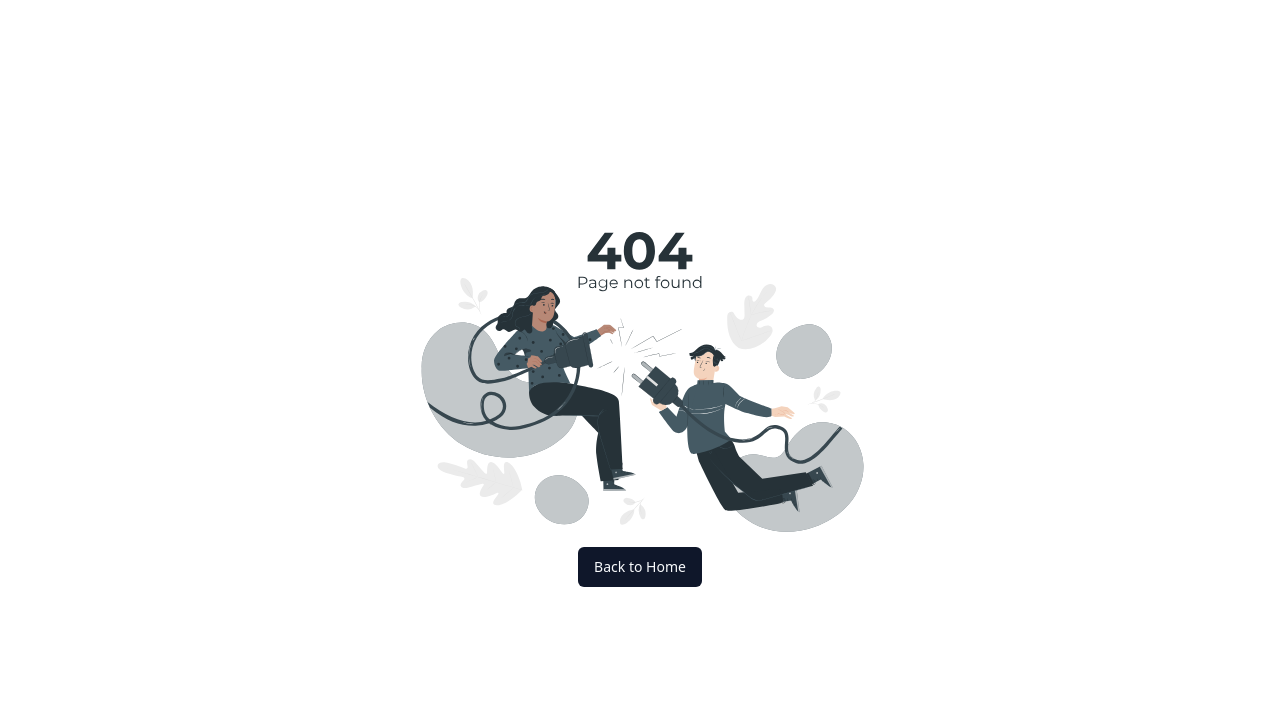
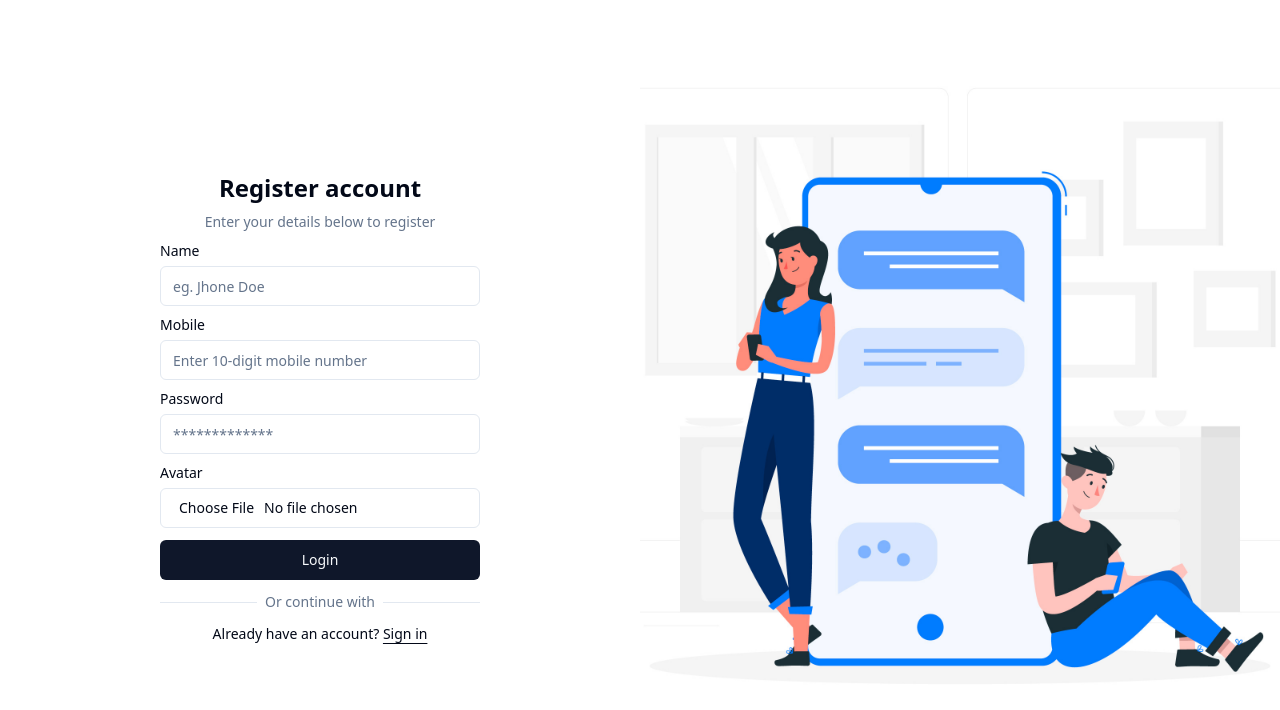
Before and after one commit to KKashi-Hatake/Quick_chat_fontend, a Next.js app: page /signup in a window 1280 px wide. Before the commit this address had no page. Shown: the top 710 px of the page. Built offline with nearby package versions, Linux system fonts and the light colour scheme.

Commit message:
`Update dependencies in package-lock.json and package.json, add @radix-ui/react-label and update @radix-ui/react-slot, @react-hook-form, and zod versions.`

```diff
--- a/package.json
+++ b/package.json
@@ -16,6 +16,7 @@
     "@radix-ui/react-dialog": "^1.1.6",
     "@radix-ui/react-dropdown-menu": "^2.1.14",
     "@radix-ui/react-icons": "^1.3.2",
+    "@radix-ui/react-label": "^2.1.7",
     "@radix-ui/react-slot": "^1.1.2",
     "axios": "^1.7.9",
     "class-variance-authority": "^0.7.1",
@@ -26,13 +27,13 @@
     "next-themes": "^0.4.4",
     "react": "^19.0.0",
     "react-dom": "^19.0.0",
-    "react-hook-form": "^7.54.2",
+    "react-hook-form": "^7.56.4",
     "socket.io-client": "^4.8.1",
     "sonner": "^2.0.1",
     "tailwind-merge": "^3.0.1",
     "tailwindcss-animate": "^1.0.7",
     "uuid": "^11.1.0",
-    "zod": "^3.24.2"
+    "zod": "^3.25.7"
   },
   "devDependencies": {
     "@types/node": "^20",
--- /dev/null
+++ b/src/app/(auth)/login/page.tsx
@@ -0,0 +1,24 @@
+import { LoginForm } from "@/components/auth/login-form"
+
+export default function LoginPage() {
+  return (
+    <div className="grid min-h-svh lg:grid-cols-2">
+      <div className="flex flex-col gap-4 p-6 md:p-10">
+        <div className="flex justify-center gap-2 md:justify-start">
+        </div>
+        <div className="flex flex-1 items-center justify-center">
+          <div className="w-full max-w-xs">
+            <LoginForm />
+          </div>
+        </div>
+      </div>
+      <div className="relative hidden bg-muted lg:block">
+        <img
+          src="/assets/chat.jpg"
+          alt="Image"
+          className="absolute inset-0 h-full w-full object-cover dark:brightness-[0.2] dark:grayscale"
+        />
+      </div>
+    </div>
+  )
+}
--- /dev/null
+++ b/src/app/(auth)/signup/page.tsx
@@ -0,0 +1,24 @@
+import { SignupForm } from "@/components/auth/signup-form"
+
+export default function SignupPage() {
+  return (
+    <div className="grid min-h-svh lg:grid-cols-2">
+      <div className="flex flex-col gap-4 p-6 md:p-10">
+        <div className="flex justify-center gap-2 md:justify-start">
+        </div>
+        <div className="flex flex-1 items-center justify-center">
+          <div className="w-full max-w-xs">
+            <SignupForm />
+          </div>
+        </div>
+      </div>
+      <div className="relative hidden bg-muted lg:block">
+        <img
+          src="/assets/chat.jpg"
+          alt="Image"
+          className="absolute inset-0 h-full w-full object-cover dark:brightness-[0.2] dark:grayscale"
+        />
+      </div>
+    </div>
+  )
+}
--- a/src/app/page.tsx
+++ b/src/app/page.tsx
@@ -20,7 +20,7 @@ export default async function Home() {
         {/* Sidebar */}
         <SideBar/>
         {/* Hero Section */}
-        {/* <HeroSection /> */}
+        <HeroSection />
         <div></div>
 
 
--- /dev/null
+++ b/src/components/auth/login-form.tsx
@@ -0,0 +1,96 @@
+'use client'
+
+import { cn } from "@/lib/utils"
+import { Button } from "@/components/ui/button"
+import { Input } from "@/components/ui/input"
+import { Label } from "@/components/ui/label"
+import { z } from "zod"
+import { zodResolver } from "@hookform/resolvers/zod"
+import { useForm } from "react-hook-form"
+
+
+
+
+const FormSchema = z.object({
+    mobile: z
+        .string()
+        .regex(/^\d{10}$/, {
+            message: "Mobile number must be exactly 10 digits",
+        }),
+    password: z.string().min(8, {
+        message: "Password must be at least 8 characters long",
+    }),
+})
+
+
+type FormData = z.infer<typeof FormSchema>;
+
+export function LoginForm({
+    className,
+    ...props
+}: React.ComponentPropsWithoutRef<"form">) {
+    const {
+        register,
+        handleSubmit,
+        formState: { errors },
+    } = useForm<FormData>({
+        resolver: zodResolver(FormSchema),
+    })
+
+    const onSubmit = (data: FormData) => {
+        console.log("Form Data:", data)
+        // Handle login logic here
+    }
+
+    return (
+        <form className={cn("flex flex-col gap-6", className)} onSubmit={handleSubmit(onSubmit)} {...props}>
+            <div className="flex flex-col items-center gap-2 text-center">
+                <h1 className="text-2xl font-bold">Login to your account</h1>
+                <p className="text-balance text-sm text-muted-foreground">
+                    Enter your mobile below to login to your account
+                </p>
+            </div>
+            <div className="grid gap-6">
+                <div className="grid gap-2">
+                    <Label htmlFor="mobile">Mobile</Label>
+                    <Input id="mobile" type="text" placeholder="Enter 10-digit mobile number"
+                        {...register("mobile")} />
+                    {errors.mobile && (
+                        <p className="text-sm text-red-500">{errors.mobile.message}</p>
+                    )}
+                </div>
+                <div className="grid gap-2">
+                    <div className="flex items-center">
+                        <Label htmlFor="password">Password</Label>
+                        <a
+                            href="#"
+                            className="ml-auto text-sm underline-offset-4 hover:underline"
+                        >
+                            Forgot your password?
+                        </a>
+                    </div>
+                    <Input id="password" type="password" placeholder="Enter password"
+                        {...register("password")} />
+                    {errors.password && (
+                        <p className="text-sm text-red-500">{errors.password.message}</p>
+                    )}
+                </div>
+                <Button type="submit" className="w-full">
+                    Login
+                </Button>
+                <div className="relative text-center text-sm after:absolute after:inset-0 after:top-1/2 after:z-0 after:flex after:items-center after:border-t after:border-border">
+                    <span className="relative z-10 bg-background px-2 text-muted-foreground">
+                        Or continue with
+                    </span>
+                </div>
+
+            </div>
+            <div className="text-center text-sm">
+                Don&apos;t have an account?{" "}
+                <a href="signup" className="underline underline-offset-4">
+                    Sign up
+                </a>
+            </div>
+        </form>
+    )
+}
--- /dev/null
+++ b/src/components/auth/signup-form.tsx
@@ -0,0 +1,102 @@
+'use client'
+
+import { cn } from "@/lib/utils"
+import { Button } from "@/components/ui/button"
+import { Input } from "@/components/ui/input"
+import { Label } from "@/components/ui/label"
+import { z } from "zod"
+import { zodResolver } from "@hookform/resolvers/zod"
+import { useForm } from "react-hook-form"
+
+
+
+
+const FormSchema = z.object({
+    name: z.string().min(1, { message: "Name is required" }),
+    mobile: z
+        .string()
+        .regex(/^\d{10}$/, { message: "Mobile number must be exactly 10 digits" }),
+    password: z
+        .string()
+        .min(8, { message: "Password must be at least 8 characters" })
+        .regex(/[A-Z]/, { message: "Must include at least one uppercase letter" })
+        .regex(/[a-z]/, { message: "Must include at least one lowercase letter" })
+        .regex(/[0-9]/, { message: "Must include at least one number" })
+        .regex(/[^A-Za-z0-9]/, {
+            message: "Must include at least one special character",
+        }),
+    avatar: z
+        .custom<FileList>((v) => v instanceof FileList && v.length > 0, {
+            message: "Avatar is required",
+        }),
+})
+
+
+type FormData = z.infer<typeof FormSchema>;
+
+export function SignupForm({
+    className,
+    ...props
+}: React.ComponentPropsWithoutRef<"form">) {
+    const {
+        register,
+        handleSubmit,
+        formState: { errors },
+    } = useForm<FormData>({
+        resolver: zodResolver(FormSchema),
+    })
+
+    const onSubmit = (data: FormData) => {
+        console.log("Form Data:", data)
+        // Handle login logic here
+    }
+
+    return (
+        <form onSubmit={handleSubmit(onSubmit)} className="space-y-3">
+            <div className="flex flex-col items-center gap-2 text-center">
+                <h1 className="text-2xl font-bold">Register account</h1>
+                <p className="text-balance text-sm text-muted-foreground">
+                    Enter your details below to register
+                </p>
+            </div>
+            <div className="grid gap-2">
+                <Label htmlFor="name">Name</Label>
+                <Input id="name" {...register("name")} placeholder="eg. Jhone Doe" />
+                {errors.name && <p className="text-sm text-red-500">{errors.name.message}</p>}
+            </div>
+
+            <div className="grid gap-2">
+                <Label htmlFor="mobile">Mobile</Label>
+                <Input id="mobile" type="text" {...register("mobile")} placeholder="Enter 10-digit mobile number" />
+                {errors.mobile && <p className="text-sm text-red-500">{errors.mobile.message}</p>}
+            </div>
+
+            <div className="grid gap-2">
+                <Label htmlFor="password">Password</Label>
+                <Input id="password" type="password" {...register("password")} placeholder="*************"/>
+                {errors.password && <p className="text-sm text-red-500">{errors.password.message}</p>}
+            </div>
+
+            <div className="grid gap-2">
+                <Label htmlFor="avatar">Avatar</Label>
+                <Input id="avatar" type="file" accept="image/*" {...register("avatar")} />
+                {errors.avatar && <p className="text-sm text-red-500">{errors.avatar.message}</p>}
+            </div>
+
+            <Button type="submit" className="w-full">
+                Login
+            </Button>
+            <div className="relative text-center text-sm after:absolute after:inset-0 after:top-1/2 after:z-0 after:flex after:items-center after:border-t after:border-border">
+                <span className="relative z-10 bg-background px-2 text-muted-foreground">
+                    Or continue with
+                </span>
+            </div>
+            <div className="text-center text-sm">
+                Already have an account?{" "}
+                <a href="/login" className="underline underline-offset-4">
+                    Sign in
+                </a>
+            </div>
+        </form>
+    )
+}
--- /dev/null
+++ b/src/components/ui/label.tsx
@@ -0,0 +1,26 @@
+"use client"
+
+import * as React from "react"
+import * as LabelPrimitive from "@radix-ui/react-label"
+import { cva, type VariantProps } from "class-variance-authority"
+
+import { cn } from "@/lib/utils"
+
+const labelVariants = cva(
+  "text-sm font-medium leading-none peer-disabled:cursor-not-allowed peer-disabled:opacity-70"
+)
+
+const Label = React.forwardRef<
+  React.ElementRef<typeof LabelPrimitive.Root>,
+  React.ComponentPropsWithoutRef<typeof LabelPrimitive.Root> &
+    VariantProps<typeof labelVariants>
+>(({ className, ...props }, ref) => (
+  <LabelPrimitive.Root
+    ref={ref}
+    className={cn(labelVariants(), className)}
+    {...props}
+  />
+))
+Label.displayName = LabelPrimitive.Root.displayName
+
+export { Label }
```
Also changed, not shown: public/assets/chat.jpg (added), 1 other file (tests, documents, lock files or other folders).
